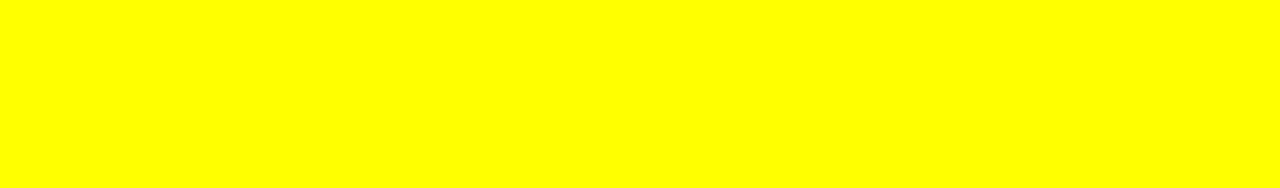
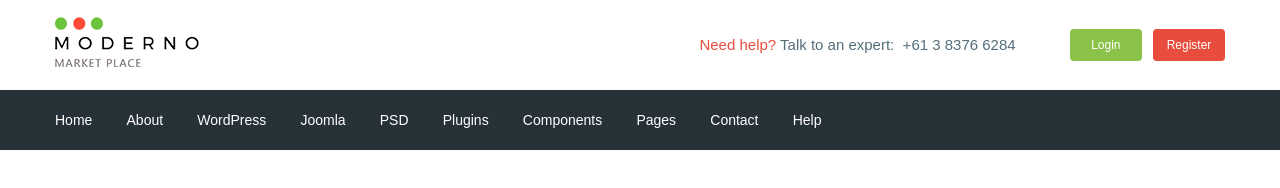
Before and after one commit to PetrovYaroslav/moderno, a website: page app/index.html in a window 1280 px wide. Drawn offline with nearby package versions, Linux system fonts and the light colour scheme; files that its build step writes are made by us from their sources.

Commit message:
added header

```diff
--- a/app/index.html
+++ b/app/index.html
@@ -1,17 +1,85 @@
 <!DOCTYPE html>
 <html lang="en">
+
 <head>
     <meta charset="UTF-8">
     <meta name="viewport" content="width=device-width, initial-scale=1.0">
     <title>Document</title>
+    <link href="https://fonts.googleapis.com/css?family=Roboto:500,700&display=swap" rel="stylesheet">
     <link rel="stylesheet" href="css/libs.min.css">
     <link rel="stylesheet" href="css/style.min.css">
 </head>
+
 <body>
+    <header class="header">
+        <div class="header__top">
+            <div class="container">
+                <div class="header__top-inner">
+                    <a href="#">
+                        <img src="images/logo.png" alt="">
+                    </a>
+                    <div class="header__text">
+                        <a href="#">
+                            <span>Need help?</span>
+                        </a>
+                        Talk to an expert:
+                        <a class="header__phone" href="tel:61383766284"></a> +61 3 8376 6284
+                    </div>
+                    <div class="header__box">
+                        <a href="#" class="basket"></a>
+                        <a href="#" class="header__btn header__btn-login">Login</a>
+                        <a href="#" class="header__btn header__btn-register">Register</a>
+                    </div>
+                </div>
+            </div>
+        </div>
 
+        <div class="header__menu">
+            <div class="container">
+                <nav class="menu">
+                    <ul class="menu__list">
+
+                        <li><a href="#">
+                                Home
+                            </a></li>
+                        <li><a href="#">
+                                About
+                            </a></li>
+                        <li><a href="#">
+                                WordPress
+                            </a></li>
+                        <li><a href="#">
+                                Joomla
+                            </a></li>
+                        <li><a href="#">
+                                PSD
+                            </a></li>
+                        <li><a href="#">
+                                Plugins
+                            </a></li>
+                        <li><a href="#">
+                                Components
+                            </a></li>
+                        <li><a href="#">
+                                Pages
+                            </a></li>
+                        <li><a href="#">
+                                Contact
+                            </a></li>
+                        <li><a href="#">
+                                Help
+                            </a></li>
+                    </ul>
+                </nav>
+            </div>
+        </div>
+
+
+    </header>
 
     <script src="https://ajax.googleapis.com/ajax/libs/jquery/3.4.1/jquery.min.js"></script>
     <script src="js/libs.min.js"></script>
     <script src="js/main.min.js"></script>
 </body>
+
 </html>
--- /dev/null
+++ b/app/scss/_fonts.scss
@@ -0,0 +1,8 @@
+@font-face {
+    font-family: 'Roboto-Regular', sans-serif;
+    src: url('../fonts/Roboto_Regular.woff2') format('woff2'),
+         url('../fonts/Roboto_Regular.woff') format('woff');
+         font-weight: 400;
+        font-display: swap;
+
+}
--- /dev/null
+++ b/app/scss/_global.scss
@@ -0,0 +1,31 @@
+html{
+    box-sizing: border-box;
+}
+*,
+*::before,
+*::after{
+    box-sizing: inherit;
+}
+a{
+    display: inline-block;
+    color: $text;
+    text-decoration: none;
+}
+ul,
+li{
+    margin: 0;
+    padding: 0;
+    list-style: none;
+}
+body{
+    font-family: 'Roboto-Regular', sans-serif;
+    font-size: 15px;
+    line-height: 24px;
+    color: $text;
+    font-weight: 400;
+}
+.container{
+    max-width: 1200px;
+    padding: 0 15px;
+    margin: 0 auto;
+}
--- /dev/null
+++ b/app/scss/_vars.scss
@@ -0,0 +1,4 @@
+$text: #546e7a;
+$red: #e74c3c;
+$green: #8bc34a;
+$bg: #263238;
--- a/app/scss/style.scss
+++ b/app/scss/style.scss
@@ -1,11 +1,52 @@
-html{
-    box-sizing: border-box;
+@import 'vars';
+@import 'global';
+@import 'fonts';
+
+.header__top-inner{
+    display: flex;
+    justify-content: space-between;
+    height: 90px;
+    align-items: center;
 }
-*,
-*::before,
-*::after{
-    box-sizing: inherit;
+.header__text{
+    margin-left: auto;
+    margin-right: 50px;
+    span{
+        color: $red;
+    }
 }
-body{
-    background-color: yellow;
+.header__btn{
+    width: 72px;
+    padding: 4px;
+    border-radius: 4px;
+    text-align: center;
+    color: #fff;
+    font-size: 12px;
 }
+.header__btn-login{
+    background-color:$green;
+}
+.header__btn-register{
+    background-color:$red;
+    margin-left: 7px;
+}
+.header__menu{
+    background-color: $bg;
+}
+.menu{
+    height: 60px;
+    align-items: center;
+    display: flex;
+}
+.menu__list{
+    li{
+        display: inline-block;
+        & + li{
+            margin-left: 30px;
+        }
+    }
+    a{
+        color: #fff;
+        font-size: 14px;
+    }
+}
--- a/gulpfile.js
+++ b/gulpfile.js
@@ -8,7 +8,7 @@ let gulp = require('gulp'),
     cssmin = require('gulp-cssmin');
 
 gulp.task('sass', function(){
-   return gulp.src('app/scss/style.scss')
+   return gulp.src('app/scss/**/*.scss')
         .pipe(sass({outputStyle: 'compressed'}))
         .pipe(rename({suffix: '.min'}))
         .pipe(autoprefixer({
@@ -58,7 +58,7 @@ gulp.task('browser-sync', function() {
 });
 
 gulp.task('watch', function(){
-    gulp.watch('app/scss/style.scss', gulp.parallel('sass'))
+    gulp.watch('app/scss/**/*.scss', gulp.parallel('sass'))
     gulp.watch('app/*html', gulp.parallel('html'))
     gulp.watch('app/js/*.js', gulp.parallel('js'))
 });
```
Also changed, not shown: app/fonts/Roboto-Regular.woff (added), app/fonts/Roboto-Regular.woff2 (added), app/images/logo.png (added).
